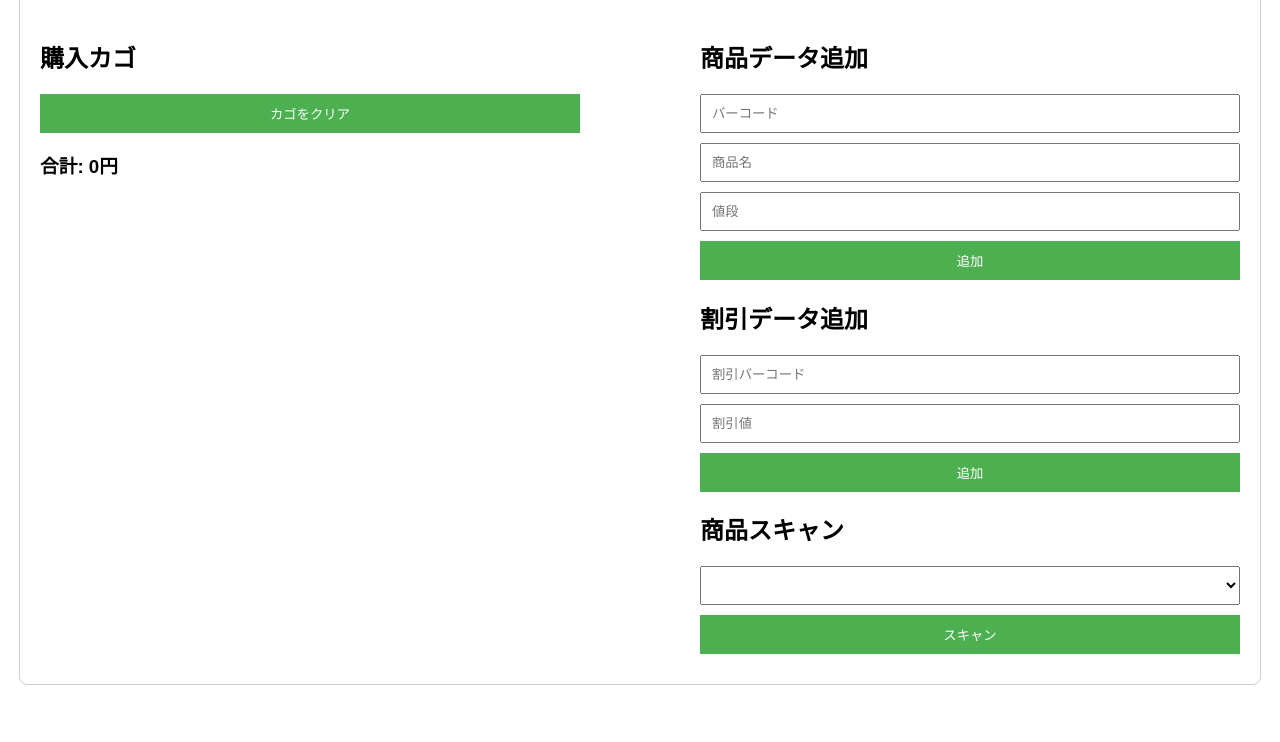
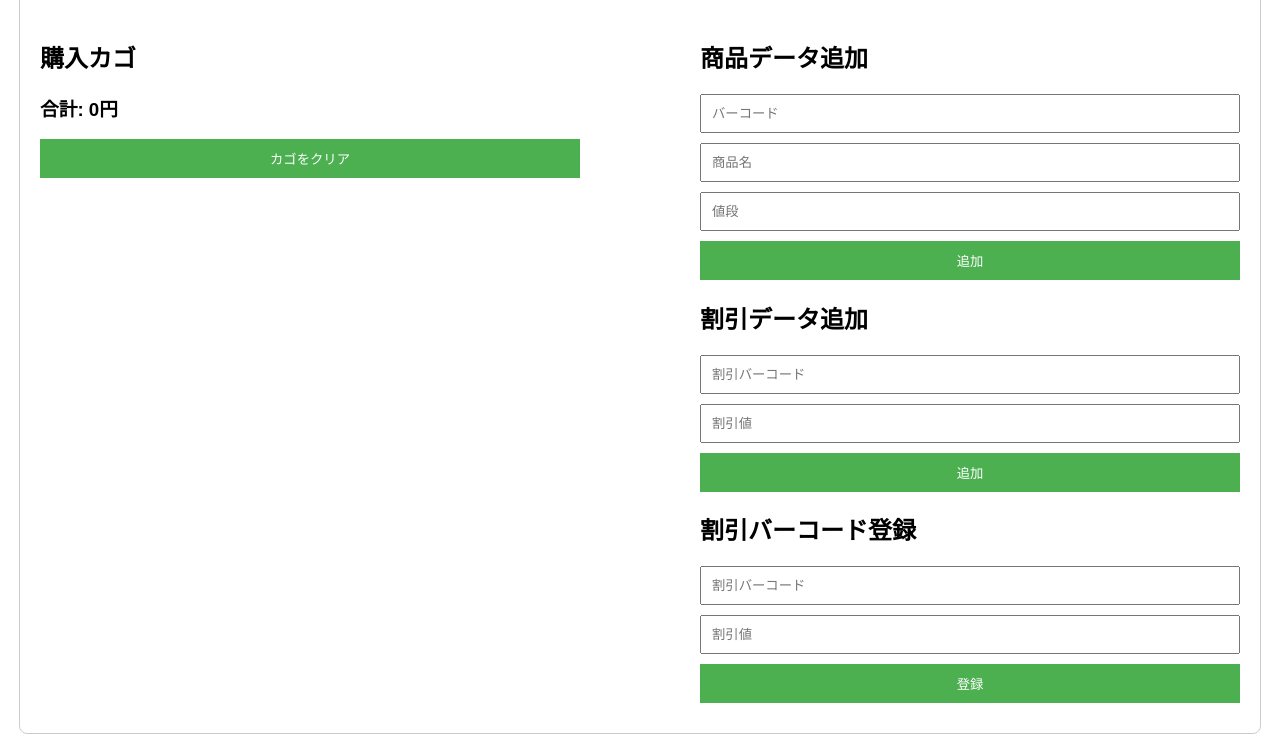
Before and after one commit to tamapiko/register, a plain HTML site: page index.html in a window 1280 px wide. Shown: the part 99-841 px from the top of the page. Before the commit the page ends 800 px from the top, so only its background shows below. Drawn offline with Linux system fonts and the light colour scheme.

Commit message:
Update index.html

```diff
--- a/index.html
+++ b/index.html
@@ -14,8 +14,8 @@
             <div class="cart-section">
                 <h2>購入カゴ</h2>
                 <ul id="cart"></ul>
-                <button onclick="clearCart()">カゴをクリア</button>
                 <h3>合計: <span id="totalAmount">0</span>円</h3>
+                <button onclick="clearCart()" class="clear-cart-button">カゴをクリア</button>
             </div>
             <!-- 商品追加およびスキャン -->
             <div class="control-section">
@@ -36,11 +36,12 @@
                     <button onclick="addDiscount()">追加</button>
                 </div>
 
-                <!-- 商品スキャン -->
+                <!-- 割引バーコード登録 -->
                 <div>
-                    <h2>商品スキャン</h2>
-                    <select id="productList"></select>
-                    <button onclick="scanProduct()">スキャン</button>
+                    <h2>割引バーコード登録</h2>
+                    <input type="text" id="registerDiscountBarcode" placeholder="割引バーコード">
+                    <input type="number" id="registerDiscountValue" placeholder="割引値">
+                    <button onclick="registerDiscount()">登録</button>
                 </div>
             </div>
         </div>
```
